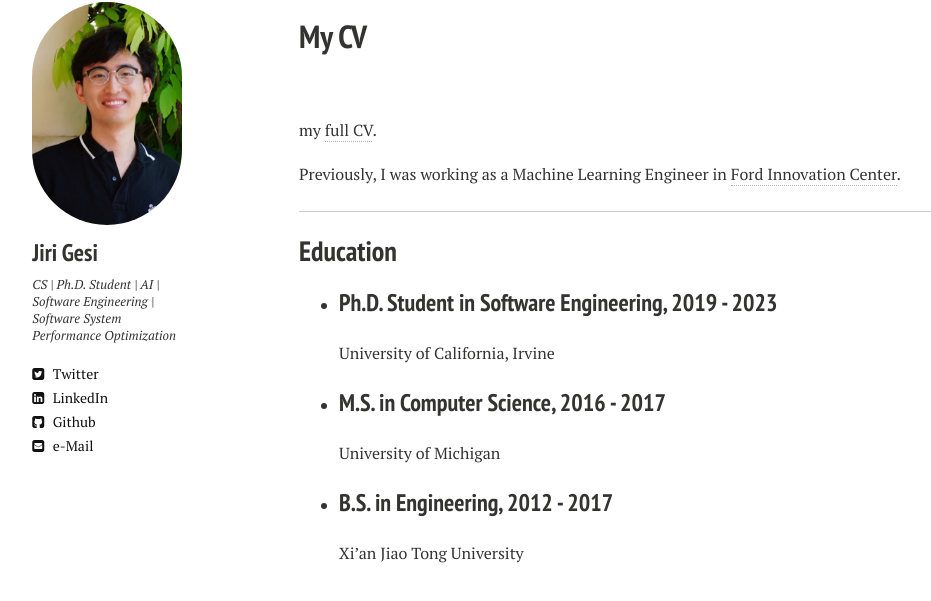
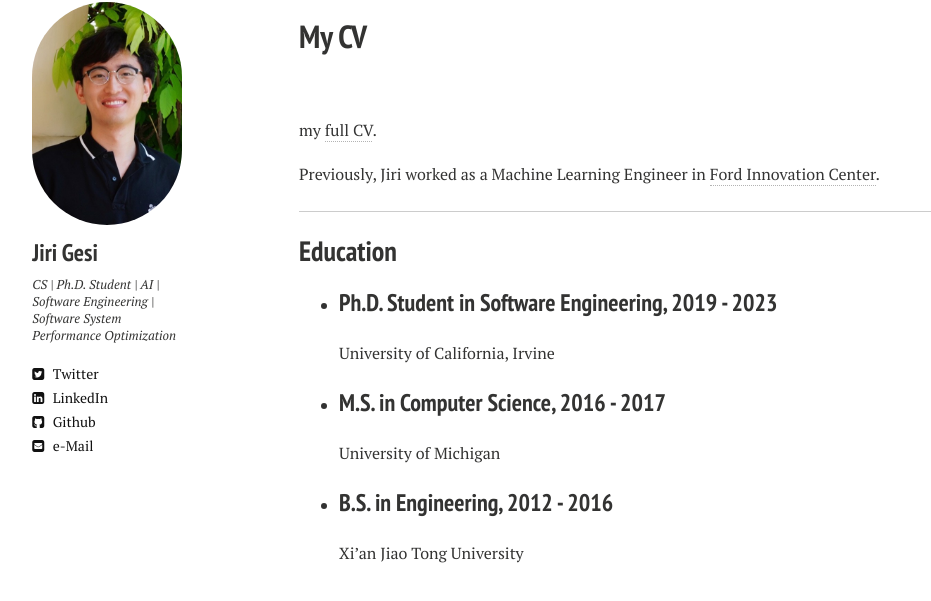
Before and after one commit to Jirigesi/Jirigesi.github.io, a Jekyll site: the page built from cv.md, in a window 1280 px wide. Shown: the part 82-683 px from the top of the page, without its empty margins (21-952 px from the left). Built offline with Jekyll 4.4.1, drawn with Linux system fonts in a browser that asks for light colours; nearby versions of some CDN libraries.

Commit message:
Update cv.md

```diff
--- a/cv.md
+++ b/cv.md
@@ -11,7 +11,7 @@ comments: false
 my <a href="https://github.com/Jirigesi/Jirigesi.github.io/blob/master/CV.pdf">full CV</a>.
 
 <br />
-Previously, I was working as a Machine Learning Engineer in <a href="https://corporate.ford.com/careers/silicon-valley.html" target="_blank">Ford Innovation Center</a>.
+Previously, Jiri worked as a Machine Learning Engineer in <a href="https://corporate.ford.com/careers/silicon-valley.html" target="_blank">Ford Innovation Center</a>.
 
 _______
 
@@ -23,7 +23,7 @@ University of California, Irvine
 - ### M.S. in Computer Science, 2016 - 2017
 University of Michigan
 
-- ### B.S. in Engineering, 2012 - 2017
+- ### B.S. in Engineering, 2012 - 2016
 Xi'an Jiao Tong University
 
 <br />
```
